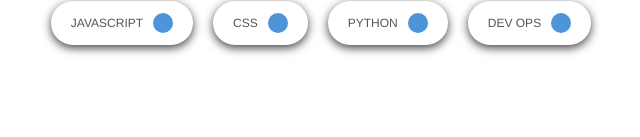
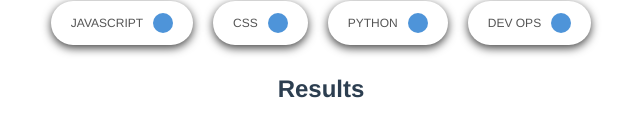
Before and after one commit to marckraw/sniptag, a Vue app in the folder frontend/: page / in a window 1280 px wide. Shown: the part 167-304 px from the top of the page, without its empty margins (319-959 px from the left). Built offline with nearby package versions, Linux system fonts and the light colour scheme.

Commit message:
Some changes

```diff
--- /dev/null
+++ b/frontend/src/components/FilteredResults.vue
@@ -0,0 +1,18 @@
+<template>
+  <h2>Results</h2>
+</template>
+
+<script>
+export default {
+  name: "filtered-results",
+  props: {
+    data: {
+      type: Object,
+      required: false
+    }
+  }
+};
+</script>
+
+<style>
+</style>
--- a/frontend/src/views/Home.vue
+++ b/frontend/src/views/Home.vue
@@ -1,17 +1,20 @@
 <template>
   <div class="home">
     <TagsCloud/>
+    <FilteredResults/>
   </div>
 </template>
 
 <script>
 // @ is an alias to /src
 import TagsCloud from "@/components/TagsCloud.vue";
+import FilteredResults from "@/components/FilteredResults.vue";
 
 export default {
   name: "home",
   components: {
-    TagsCloud
+    TagsCloud,
+    FilteredResults
   }
 };
 </script>
```
